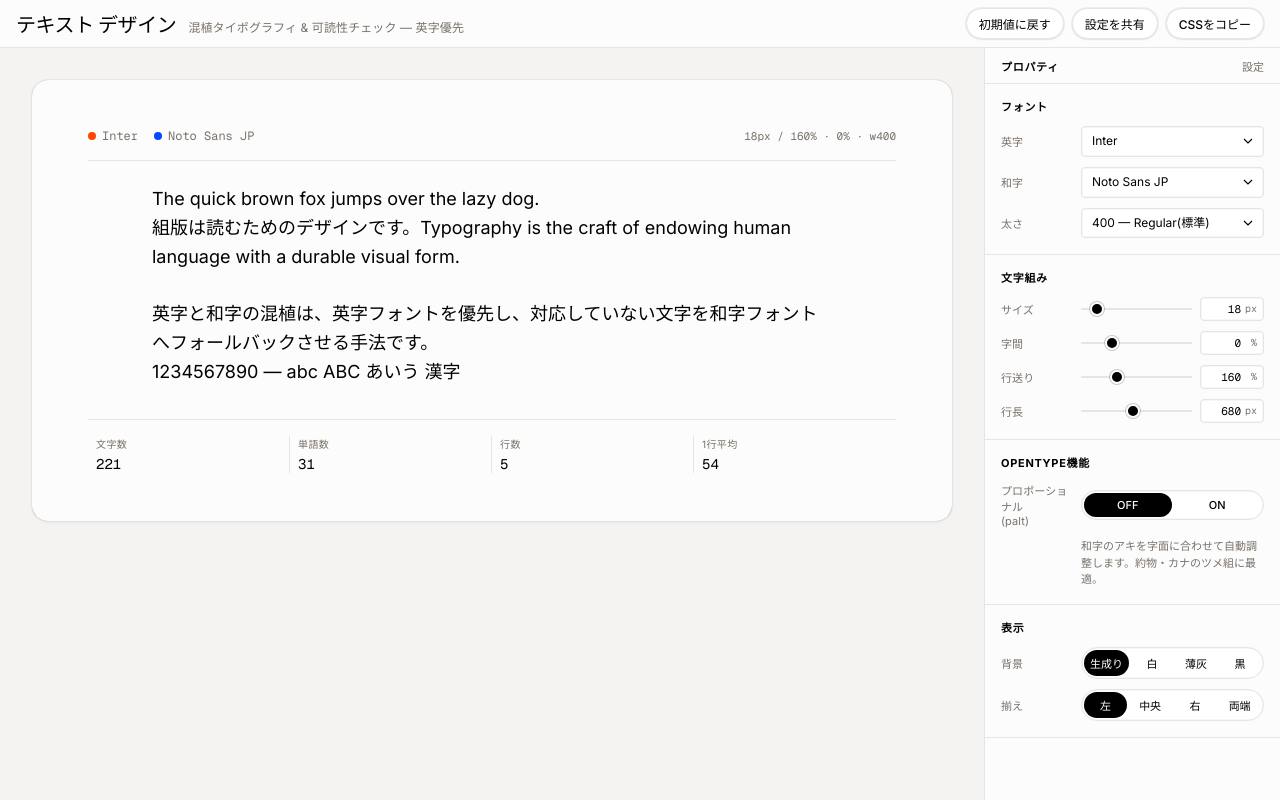
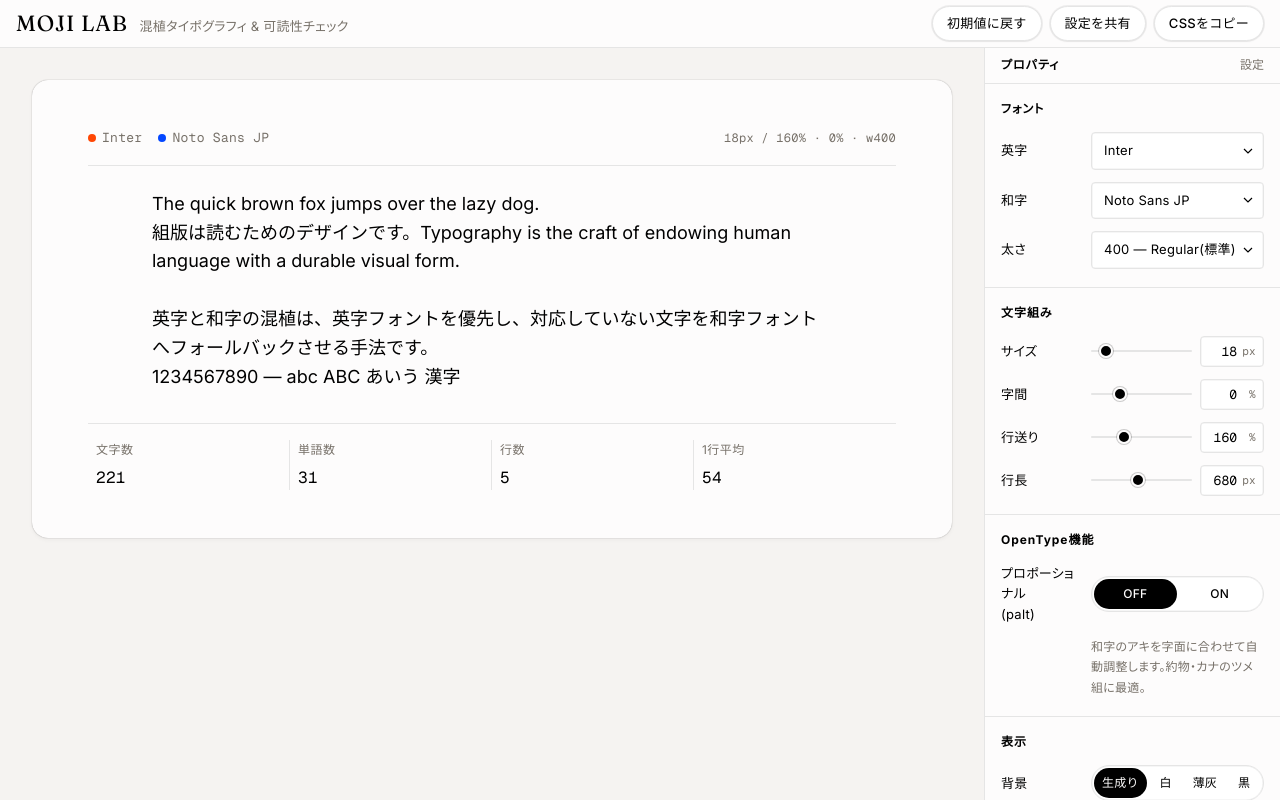
Before and after one commit to LW-sasajima/mojilab, a plain HTML site: page index.html in a window 1280 px wide. Drawn offline with nearby package versions, Linux system fonts and the light colour scheme; a web font is replaced by a local one.

Commit message:
Rename to MOJI LAB and improve Japanese UI legibility per DADS
- Set page title and topbar brand to MOJI LAB
- Add Noto Sans JP to UI font stack so Japanese characters render in
  Noto Sans JP rather than the system fallback
- Apply DADS-aligned defaults to body: 14px / line-height 1.7 /
  letter-spacing 0.02em
- Bump small UI text up to >=12px (panel head, inspector labels,
  selects, segmented buttons, ghost pills, metric values)
- Loosen line-height on inspector controls and help text to 1.6-1.7
- Slightly enlarge metric value type for at-a-glance scanning

```diff
--- a/index.html
+++ b/index.html
@@ -3,7 +3,7 @@
 <head>
 <meta charset="utf-8" />
 <meta name="viewport" content="width=device-width,initial-scale=1" />
-<title>Text Design — Mixed Typography Studio</title>
+<title>MOJI LAB — 混植タイポグラフィ &amp; 可読性スタジオ</title>
 <link rel="preconnect" href="https://fonts.googleapis.com" />
 <link rel="preconnect" href="https://fonts.gstatic.com" crossorigin />
 <link rel="stylesheet"
@@ -21,7 +21,8 @@
     --color-signal-blue: #0447ff;
     --color-ember: #ff4704;
 
-    --font-inter: 'Inter', ui-sans-serif, system-ui, -apple-system, BlinkMacSystemFont, sans-serif;
+    /* UI font stack — Inter for Latin, Noto Sans JP for Japanese (DADS recommendation) */
+    --font-inter: 'Inter', 'Noto Sans JP', ui-sans-serif, system-ui, -apple-system, BlinkMacSystemFont, "Hiragino Sans", "Yu Gothic", sans-serif;
     --font-mono: 'Geist Mono', 'JetBrains Mono', ui-monospace, SFMono-Regular, Menlo, monospace;
 
     --shadow-card: rgba(0,0,0,0.4) 0px 0px 1.143px 0px, rgba(0,0,0,0.04) 0px 2px 4px 0px;
@@ -40,7 +41,10 @@
     background: var(--color-eggshell);
     color: var(--color-obsidian);
     font-family: var(--font-inter);
-    font-feature-settings: "kern" 1;
+    font-size: 14px;
+    line-height: 1.7;
+    letter-spacing: 0.02em;
+    font-feature-settings: "kern" 1, "palt" 1;
     -webkit-font-smoothing: antialiased;
     -moz-osx-font-smoothing: grayscale;
     overflow: hidden;
@@ -71,14 +75,15 @@
   }
   .topbar .brand .mark {
     font-family: 'Fraunces', 'Cormorant Garamond', serif;
-    font-weight: 300;
-    font-size: 20px;
-    letter-spacing: -0.4px;
+    font-weight: 400;
+    font-size: 22px;
+    letter-spacing: 0.04em;
   }
   .topbar .brand .sub {
-    font-size: 12px;
+    font-size: 13px;
     color: var(--color-gravel);
-    letter-spacing: 0.1px;
+    letter-spacing: 0.02em;
+    line-height: 1.7;
   }
   .topbar .actions {
     display: flex;
@@ -119,16 +124,16 @@
   }
   .panel-head h2 {
     margin: 0;
-    font-size: 11px;
+    font-size: 12px;
     font-weight: 700;
-    letter-spacing: 0.7px;
-    text-transform: uppercase;
+    letter-spacing: 0.08em;
     color: var(--color-obsidian);
   }
   .panel-head .meta {
     font-family: var(--font-mono);
-    font-size: 11px;
+    font-size: 12px;
     color: var(--color-gravel);
+    letter-spacing: 0;
   }
 
   /* ——————————————————————————————— center: canvas ——————————————————————————————— */
@@ -174,8 +179,9 @@
     align-items: center;
     gap: 6px;
     font-family: var(--font-mono);
-    font-size: 12px;
+    font-size: 13px;
     color: var(--color-gravel);
+    line-height: 1.6;
   }
   .canvas-card.bg-dark .pair-label { color: var(--color-fog); }
   .canvas-card .pair-label .dot {
@@ -212,18 +218,19 @@
   .metric:not(:last-child) { border-right: 1px solid var(--color-chalk); }
   .canvas-card.bg-dark .metric:not(:last-child) { border-right-color: rgba(255,255,255,0.12); }
   .metric .k {
-    font-size: 10px;
+    font-size: 12px;
     color: var(--color-gravel);
-    letter-spacing: 0.4px;
-    text-transform: uppercase;
-    margin: 0 0 4px;
+    letter-spacing: 0.04em;
+    margin: 0 0 6px;
+    line-height: 1.6;
   }
   .canvas-card.bg-dark .metric .k { color: var(--color-fog); }
   .metric .v {
     font-family: var(--font-mono);
-    font-size: 14px;
+    font-size: 16px;
     color: var(--color-obsidian);
     margin: 0;
+    line-height: 1.5;
   }
   .canvas-card.bg-dark .metric .v { color: var(--color-eggshell); }
 
@@ -233,29 +240,30 @@
 
   .insp-section {
     border-bottom: 1px solid var(--color-chalk);
-    padding: 14px 16px 16px;
+    padding: 16px 16px 18px;
   }
   .insp-section h3 {
-    margin: 0 0 12px;
-    font-size: 11px;
+    margin: 0 0 14px;
+    font-size: 12px;
     font-weight: 700;
-    letter-spacing: 0.7px;
-    text-transform: uppercase;
+    letter-spacing: 0.08em;
     color: var(--color-obsidian);
+    line-height: 1.5;
   }
 
   .row {
     display: grid;
-    grid-template-columns: 72px 1fr;
+    grid-template-columns: 80px 1fr;
     align-items: center;
-    column-gap: 8px;
-    margin-bottom: 10px;
+    column-gap: 10px;
+    margin-bottom: 12px;
   }
   .row:last-child { margin-bottom: 0; }
   .row > label {
-    font-size: 11px;
-    color: var(--color-gravel);
-    letter-spacing: 0.1px;
+    font-size: 13px;
+    color: var(--color-obsidian);
+    letter-spacing: 0.02em;
+    line-height: 1.6;
   }
   .row > .control { min-width: 0; }
   .row > .control.with-value {
@@ -271,13 +279,13 @@
     align-items: center;
   }
   .num-with-unit input[type=number] {
-    padding-right: 22px;
+    padding-right: 26px;
   }
   .num-with-unit .unit {
     position: absolute;
-    right: 7px;
+    right: 8px;
     font-family: var(--font-mono);
-    font-size: 10px;
+    font-size: 11px;
     color: var(--color-gravel);
     pointer-events: none;
     line-height: 1;
@@ -335,9 +343,9 @@
     background: #ffffff;
     border: 1px solid var(--color-chalk);
     border-radius: 4px;
-    padding: 4px 6px;
+    padding: 6px 8px;
     font-family: var(--font-mono);
-    font-size: 11px;
+    font-size: 13px;
     color: var(--color-obsidian);
     box-shadow: var(--shadow-inset);
     text-align: right;
@@ -364,11 +372,12 @@
       no-repeat right 10px center;
     border: 1px solid var(--color-chalk);
     border-radius: 4px;
-    padding: 6px 28px 6px 10px;
+    padding: 8px 28px 8px 12px;
     font-family: var(--font-inter);
-    font-size: 12px;
+    font-size: 13px;
     color: var(--color-obsidian);
-    line-height: 1.4;
+    line-height: 1.5;
+    letter-spacing: 0.02em;
     box-shadow: var(--shadow-inset);
     cursor: pointer;
     transition: border-color .12s ease, box-shadow .12s ease;
@@ -395,15 +404,17 @@
   .seg button {
     border: 0;
     background: transparent;
-    padding: 5px 6px;
+    padding: 6px 8px;
     border-radius: 9999px;
     font-family: var(--font-inter);
-    font-size: 11px;
+    font-size: 12px;
     font-weight: 500;
     color: var(--color-obsidian);
     cursor: pointer;
     transition: background .12s ease, color .12s ease;
     white-space: nowrap;
+    letter-spacing: 0.02em;
+    line-height: 1.5;
   }
   .seg button[aria-pressed="true"] {
     background: var(--color-obsidian);
@@ -473,9 +484,10 @@
   }
   .dialog-sub {
     margin: 0;
-    font-size: 13px;
+    font-size: 14px;
     color: var(--color-gravel);
-    line-height: 1.6;
+    line-height: 1.7;
+    letter-spacing: 0.02em;
   }
   .settings-area {
     width: 100%;
@@ -507,9 +519,10 @@
     flex-wrap: wrap;
   }
   .dialog-help {
-    font-size: 12px;
+    font-size: 13px;
     color: var(--color-gravel);
-    line-height: 1.5;
+    line-height: 1.7;
+    letter-spacing: 0.02em;
     flex: 1;
     min-width: 0;
   }
@@ -534,11 +547,13 @@
     border: 1px solid var(--color-chalk);
     color: var(--color-obsidian);
     border-radius: 9999px;
-    padding: 6px 12px;
+    padding: 7px 14px;
     font-family: var(--font-inter);
-    font-size: 12px;
+    font-size: 13px;
     font-weight: 500;
     cursor: pointer;
+    letter-spacing: 0.02em;
+    line-height: 1.5;
     box-shadow: rgba(0,0,0,0.06) 0px 0px 0px 1px, rgba(0,0,0,0.04) 0px 1px 2px 0px;
     transition: background .12s ease;
   }
@@ -579,8 +594,8 @@
   <!-- topbar -->
   <header class="topbar">
     <div class="brand">
-      <span class="mark">テキスト デザイン</span>
-      <span class="sub">混植タイポグラフィ &amp; 可読性チェック — 英字優先</span>
+      <span class="mark">MOJI LAB</span>
+      <span class="sub">混植タイポグラフィ &amp; 可読性チェック</span>
     </div>
     <div class="actions">
       <button type="button" class="ghost-pill" id="resetBtn">初期値に戻す</button>
@@ -621,7 +636,7 @@
             <span class="pair-label"><span class="dot"></span><span id="latinTag">Inter</span></span>
             <span class="pair-label"><span class="dot b"></span><span id="cjkTag">Noto Sans JP</span></span>
           </div>
-          <span class="pair-label" id="metaCss" style="font-size:11px;">font-family: …</span>
+          <span class="pair-label" id="metaCss" style="font-size:12px;">font-family: …</span>
         </div>
 
         <div
@@ -795,7 +810,7 @@
               </div>
             </div>
           </div>
-          <p class="help" style="margin: 6px 0 0 80px; font-size: 11px; color: var(--color-gravel); line-height: 1.5;">
+          <p class="help" style="margin: 8px 0 0 90px; font-size: 12px; color: var(--color-gravel); line-height: 1.7; letter-spacing: 0.02em;">
             和字のアキを字面に合わせて自動調整します。約物・カナのツメ組に最適。
           </p>
         </section>
```
